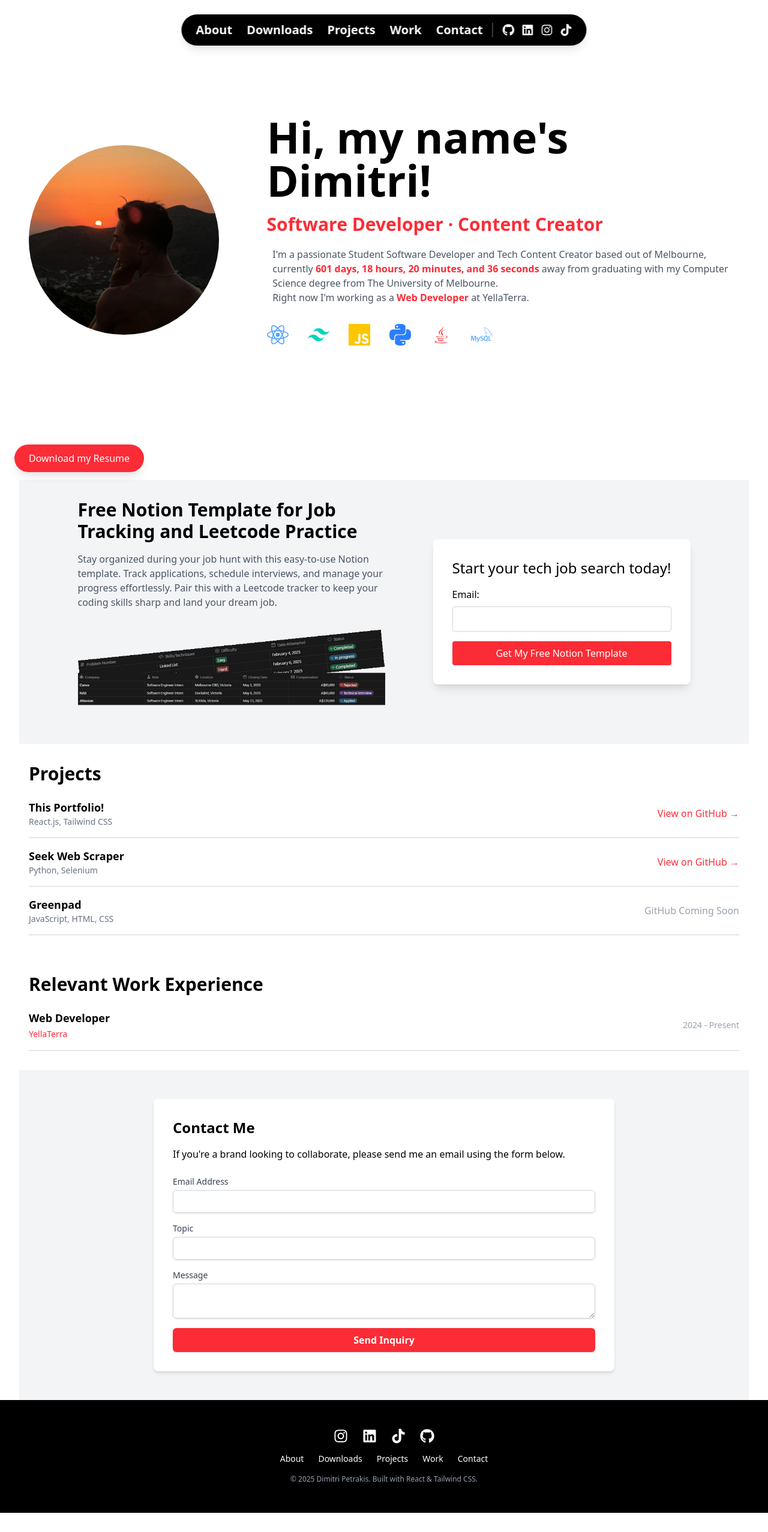
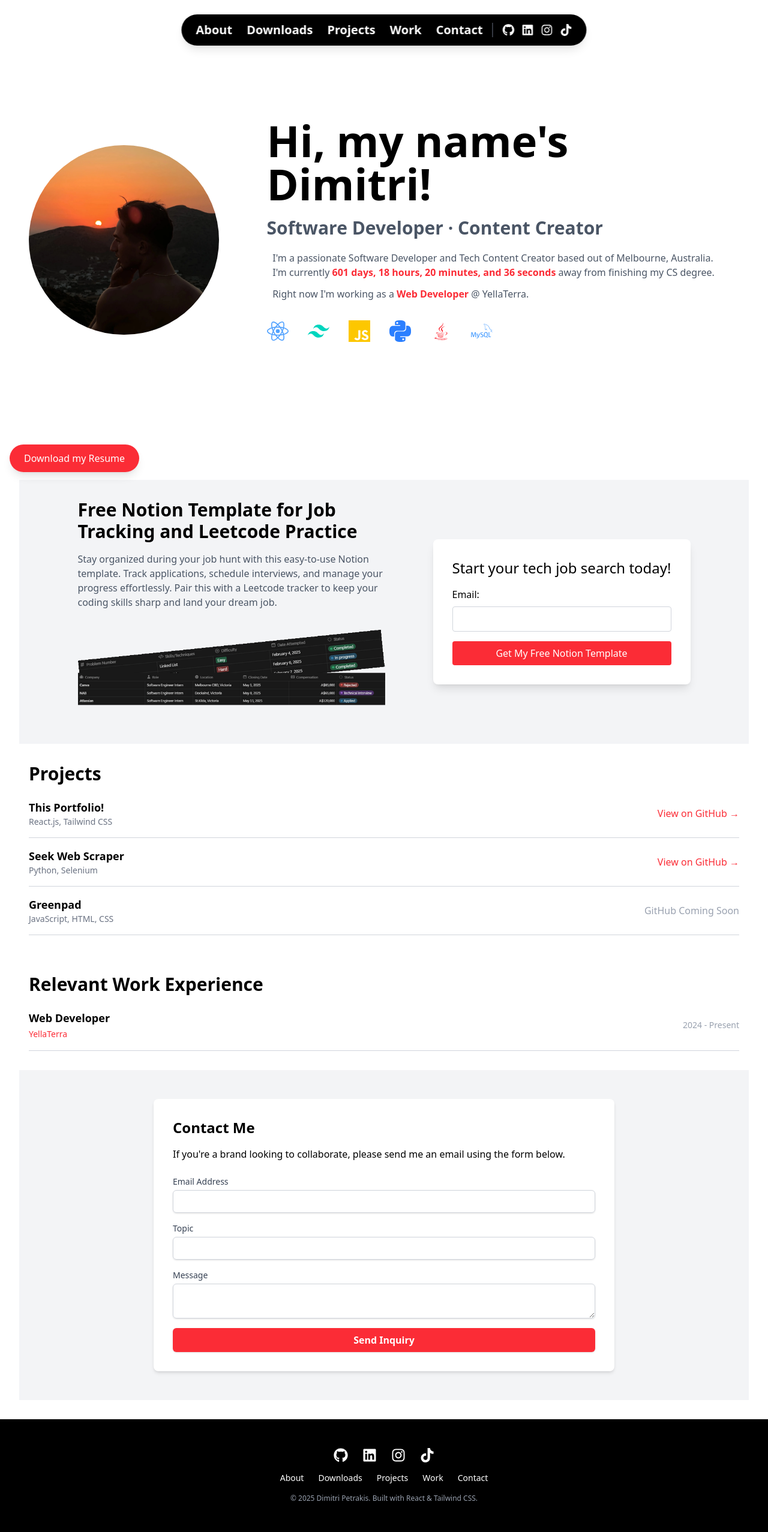
Before and after one commit to mitso2005/portfolio, a React (Vite) app: page / in a window 1280 px wide. Shown: the whole page at 60% size. Before the commit the page ends 2522 px from the top, so only its background shows below. Built offline with nearby package versions, Linux system fonts and the light colour scheme; no server answers.

Commit message:
small touch ups

```diff
--- a/src/components/About.jsx
+++ b/src/components/About.jsx
@@ -50,18 +50,21 @@ function About() {
                 <div className="text-center md:text-left">
                     {/* Title and Subtitle */}
                     <h1 className="text-4xl md:text-7xl font-bold mb-3 md:mb-5">Hi, my name's Dimitri!</h1>
-                    <h3 className="text-xl md:text-3xl font-medium mb-3 md:mb-5">
-                    <span className="font-bold text-red-500">Software Developer · Content Creator</span>
+                    <h3 className="text-1xl md:text-3xl font-medium mb-3 md:mb-5">
+                    <span className="font-bold text-gray-600">Software Developer · Content Creator</span>
                     </h3>
 
 
                     {/* Countdown */}
                     <div className="text-sm md:text-base max-w-3xl mx-auto text-gray-600 mb-5">
                         <p>
-                            I'm a passionate Student Software Developer and Tech Content Creator based out of Melbourne, currently <span className="font-bold text-red-500">{gradCountdown.days} days, {gradCountdown.hours} hours, {gradCountdown.minutes} minutes, and {gradCountdown.seconds} seconds</span> away from graduating with my Computer Science degree from The University of Melbourne.
+                            I'm a passionate Software Developer and Tech Content Creator based out of Melbourne, Australia.
                         </p>
                         <p>
-                            Right now I'm working as a <span className="font-bold text-red-500">Web Developer</span> at YellaTerra.
+                            I'm currently <span className="font-bold text-red-500">{gradCountdown.days} days, {gradCountdown.hours} hours, {gradCountdown.minutes} minutes, and {gradCountdown.seconds} seconds</span> away from finishing my CS degree.
+                        </p>
+                        <p className="my-3">
+                            Right now I'm working as a <span className="font-bold text-red-500">Web Developer</span> @ YellaTerra.
                         </p>
                     </div>
 
--- a/src/components/Contact.jsx
+++ b/src/components/Contact.jsx
@@ -40,7 +40,7 @@ const Contact = () => {
     };
 
     return (
-        <div className="bg-gray-100 w-full flex items-center justify-center py-8 sm:py-12">
+        <div className="bg-gray-100 w-full flex items-center justify-center mb-8 py-8 sm:py-12">
             <div className="max-w-3xl w-full mx-4 p-4 sm:p-8 bg-white shadow-md rounded-lg">
                 <h2 className="text-xl sm:text-2xl font-bold mb-4">Contact Me</h2>
                 <p className="text-sm sm:text-base mb-6">If you're a brand looking to collaborate, please send me an email using the form below.</p>
--- a/src/components/Footer.jsx
+++ b/src/components/Footer.jsx
@@ -9,17 +9,17 @@ function Footer() {
         <div className="text-center space-y-8 sm:space-y-4">
           {/* Social Media Links */}
           <div className="flex justify-center space-x-6 sm:pt-0">
-            <a href="https://www.instagram.com/dimitri_petrakis" target="_blank" rel="noopener noreferrer" className="hover:text-red-500 transition">
-              <FaInstagram size={24} />
+            <a href="https://github.com/mitso2005" target="_blank" rel="noopener noreferrer" className="hover:text-red-500 transition">
+              <FaGithub size={24} />
             </a>
             <a href="https://www.linkedin.com/in/dimitrios-petrakis-719443269/" target="_blank" rel="noopener noreferrer" className="hover:text-red-500 transition">
               <FaLinkedin size={24} />
             </a>
+            <a href="https://www.instagram.com/dimitri_petrakis" target="_blank" rel="noopener noreferrer" className="hover:text-red-500 transition">
+              <FaInstagram size={24} />
+            </a>
             <a href="https://www.tiktok.com/@dimitri_petrakis" target="_blank" rel="noopener noreferrer" className="hover:text-red-500 transition">
               <FaTiktok size={24} />
-            </a>
-            <a href="https://github.com/mitso2005" target="_blank" rel="noopener noreferrer" className="hover:text-red-500 transition">
-              <FaGithub size={24} />
             </a>
           </div>
 
--- a/src/components/ResumeButton.jsx
+++ b/src/components/ResumeButton.jsx
@@ -2,7 +2,7 @@ import React from 'react';
 
 function ResumeButton() {
   return (
-    <div className="fixed bottom-6 left-6 z-50">
+    <div className="fixed bottom-6 left-4 z-50">
       <a
         href="/DimitriResume.pdf"
         download
```
